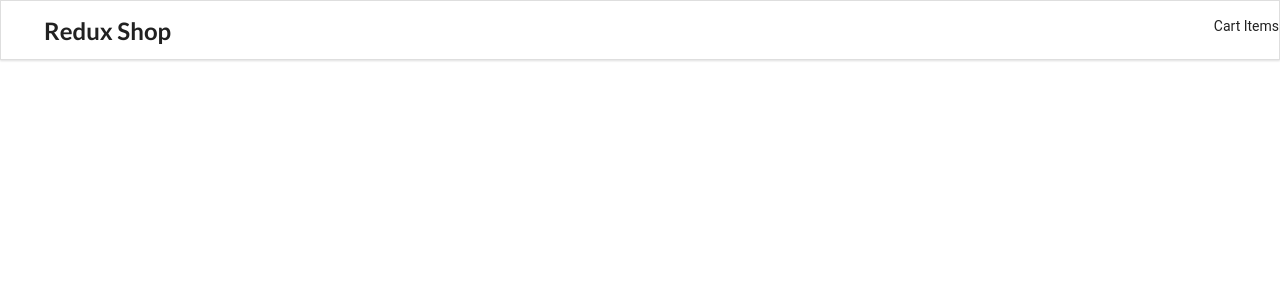
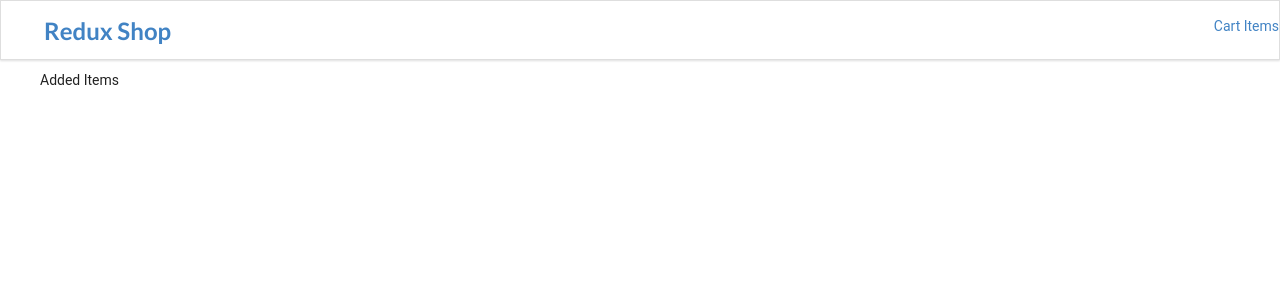
Before and after one commit to shelkesanket/redux-shop-app, a React (Vite) app in the folder redux-shop-app/: page /cartDetails in a window 1280 px wide. Shown: the top 300 px of the page. Built offline with nearby package versions, Linux system fonts and the light colour scheme.

Commit message:
cartDetails

```diff
--- a/redux-shop-app/src/App.css
+++ b/redux-shop-app/src/App.css
@@ -91,3 +91,10 @@
   font-size: 18px;
   margin-left: 0;
 }
+
+/* cart */
+.cart{
+  display: flex;
+  flex-direction: column;
+  margin: 20px 40px;
+}
--- a/redux-shop-app/src/App.jsx
+++ b/redux-shop-app/src/App.jsx
@@ -4,6 +4,7 @@ import "./App.css";
 import Header from "./container/Header";
 import ProductListing from "./container/ProductListing";
 import ProductDetails from "./container/ProductDetails";
+import CartDetails from "./container/CartDetails";
 
 function App() {
   return (
@@ -12,7 +13,12 @@ function App() {
         <Header />
         <Routes>
           <Route path="/" exact element={<ProductListing />} />
-          <Route path="/product/:productId" element={<ProductDetails />} />
+          <Route
+            path="/product/:productId"
+            exact
+            element={<ProductDetails />}
+          />
+          <Route path="/cartDetails" exact element={<CartDetails />} />
           <Route>404 Not Found!</Route>
         </Routes>
       </Router>
--- /dev/null
+++ b/redux-shop-app/src/container/CartDetails.jsx
@@ -0,0 +1,12 @@
+import React from "react";
+
+const CartDetails = () => {
+  return (
+    <div className="cart">
+      <h1>Cart Items</h1>
+      <p>Added Items</p>
+    </div>
+  );
+};
+
+export default CartDetails;
--- a/redux-shop-app/src/container/Header.jsx
+++ b/redux-shop-app/src/container/Header.jsx
@@ -1,12 +1,15 @@
 import React from "react";
+import { NavLink } from "react-router-dom";
 
 const Header = () => {
   return (
     <div className="ui fixed menu">
       <div className="ui container center">
-        <h2>Redux Shop</h2>
+        <NavLink to="/">
+          <h2>Redux Shop</h2>
+        </NavLink>
       </div>
-      <div>Cart Items</div>
+      <NavLink to="/cartDetails">Cart Items </NavLink>
     </div>
   );
 };
--- a/redux-shop-app/src/container/ProductDetails.jsx
+++ b/redux-shop-app/src/container/ProductDetails.jsx
@@ -29,6 +29,7 @@ const ProductDetails = () => {
 
   const handleAddToCart = () => {
     console.log("cart");
+    dispatch;
   };
   return (
     <div className="ui grid container">
--- a/redux-shop-app/src/redux/reducers/productReducer.js
+++ b/redux-shop-app/src/redux/reducers/productReducer.jsx
@@ -28,15 +28,6 @@ export const addToCartReducer = (state = intialState, { type, payload }) => {
   switch (type) {
     case ActionTypes.ADD_TO_CART:
       return { ...state, products: payload };
-    default:
-      return state;
-  }
-};
-export const removeFromCartReducer = (
-  state = intialState,
-  { type, payload }
-) => {
-  switch (type) {
     case ActionTypes.REMOVE_FROM_CART:
       return {};
     default:
```
